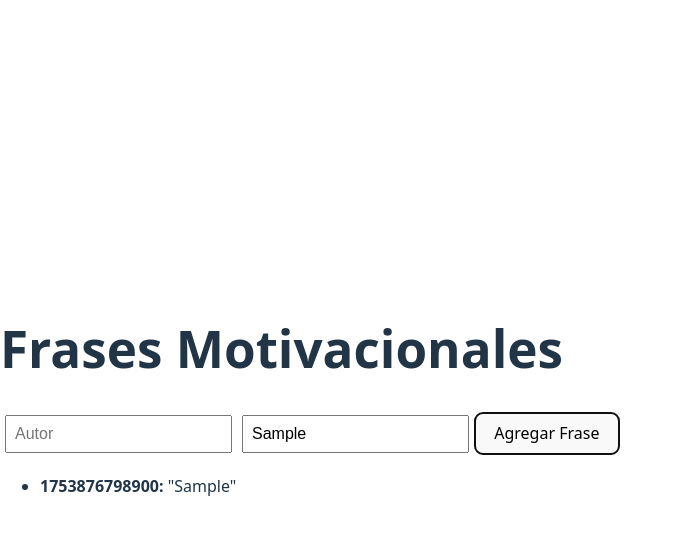
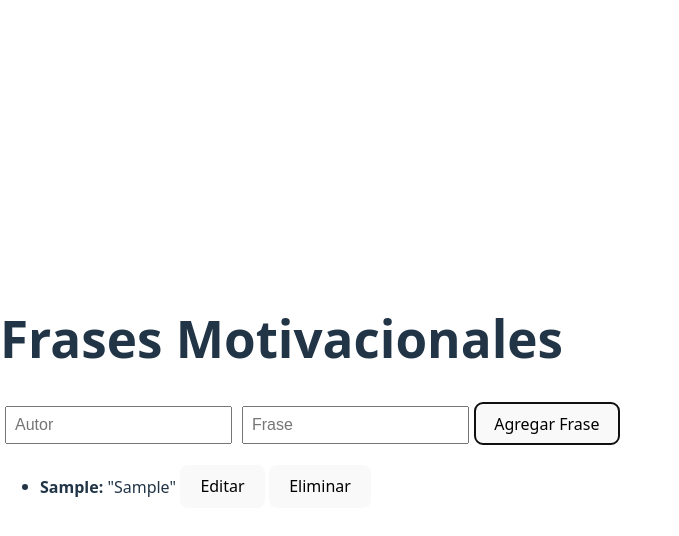
Before and after one commit to sofiatoroviafara01/empowering-phrases, a React (Vite) app: page / in a window 1280 px wide. Both pictures are taken after typing "Sample", "Sample" into the empty fields and a click on the button "Agregar Frase". Shown: the top 536 px of the page, without its empty margins (0-679 px from the left). Built offline with nearby package versions, Linux system fonts and the light colour scheme.

Commit message:
agrego editar y borrar

```diff
--- a/src/App.jsx
+++ b/src/App.jsx
@@ -1,10 +1,12 @@
-import MotivationalPhrases from "./components/motivationalphrases";
+
+import Form from "./components/Form/Form"
 import"./App.css";
 
 function App(){
   return (
     <div className="App">
-      <MotivationalPhrases/>
+
+      <Form/>
     </div>
   );
 }
--- /dev/null
+++ b/src/components/Form/Form.jsx
@@ -0,0 +1,95 @@
+ import { useState } from "react";
+
+function MotivationalPhrases() {
+  const [phrases, setPhrases] = useState([]);
+  const [author, setAuthor] = useState("");
+  const [phraseText, setPhraseText] = useState("");
+  const [editingPhraseId, setEditingPhraseId] = useState(null);
+
+  const handleEdit = (id) => {
+    const phraseToEdit = phrases.find((phrase) => phrase.id === id);
+    if (phraseToEdit) {
+      setAuthor(phraseToEdit.author);
+      setPhraseText(phraseToEdit.phrase);
+      setEditingPhraseId(id);
+    }
+  };
+
+  const handleUpdatePhrase = (id, updatedData) => {
+    setPhrases(
+      phrases.map((phrase) =>
+        phrase.id === id ? { ...phrase, ...updatedData } : phrase
+      )
+    );
+    setEditingPhraseId(null);
+  };
+
+  const handleDelete = (id) => {
+    if (
+      window.confirm("¿Estás seguro de que quieres eliminar esta frase?")
+    ) {
+      setPhrases(phrases.filter((phrase) => phrase.id !== id));
+      if (editingPhraseId === id) {
+        setEditingPhraseId(null);
+        setAuthor("");
+        setPhraseText("");
+      }
+    }
+  };
+
+  const handleSubmit = (e) => {
+    e.preventDefault();
+    if (!author.trim() || !phraseText.trim()) return;
+
+    if (editingPhraseId) {
+      handleUpdatePhrase(editingPhraseId, {
+        author,
+        phrase: phraseText,
+      });
+    } else {
+      const newPhrase = {
+        id: Date.now(),
+        author,
+        phrase: phraseText,
+      };
+      setPhrases([...phrases, newPhrase]);
+    }
+
+    setAuthor("");
+    setPhraseText("");
+  };
+
+  return (
+    <div>
+      <h1>Frases Motivacionales</h1>
+      <form onSubmit={handleSubmit}>
+        <input
+          type="text"
+          placeholder="Autor"
+          value={author}
+          onChange={(e) => setAuthor(e.target.value)}
+        />
+        <input
+          type="text"
+          placeholder="Frase"
+          value={phraseText}
+          onChange={(e) => setPhraseText(e.target.value)}
+        />
+        <button type="submit">
+          {editingPhraseId ? "Actualizar Frase" : "Agregar Frase"}
+        </button>
+      </form>
+      <ul>
+        {phrases.map((item) => (
+          <li key={item.id}>
+            <strong>{item.author}:</strong> "{item.phrase}"{" "}
+            <button onClick={() => handleEdit(item.id)}>Editar</button>{" "}
+            <button onClick={() => handleDelete(item.id)}>Eliminar</button>
+          </li>
+        ))}
+      </ul>
+    </div>
+  );
+}
+
+export default MotivationalPhrases;
```
